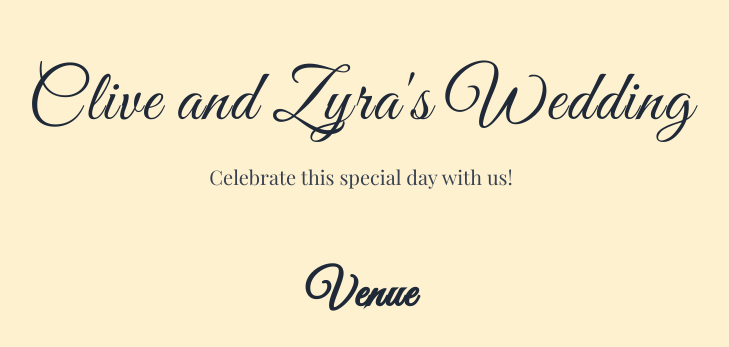
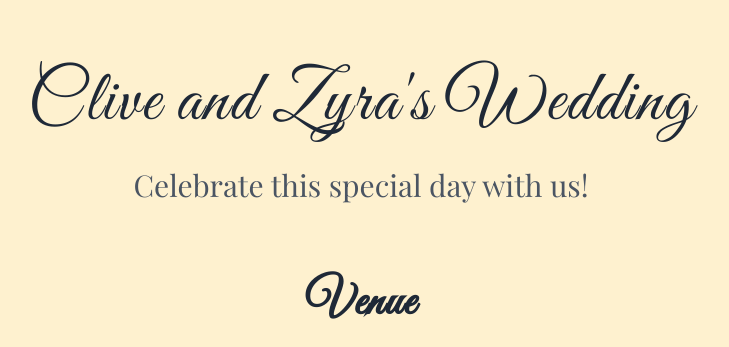
Before and after one commit to kulaizki/imclizyforyou, a Next.js app: page / in a window 1280 px wide. Shown: the part 813-1160 px from the top of the page, without its empty margins (279-1008 px from the left). Built offline with nearby package versions, Linux system fonts and the light colour scheme.

Commit message:
style: increase text gap

```diff
--- a/src/app/page.tsx
+++ b/src/app/page.tsx
@@ -14,11 +14,11 @@ export default function Home() {
         Your browser does not support the video tag.
       </video>
 
-      <div className="flex flex-col z-10 text-center px-4 gap-6">
+      <div className="flex flex-col z-10 text-center px-4 gap-8">
         <h1 className="text-7xl font-wedding text-gray-800 tracking-wide">
           Clive and Zyra&apos;s Wedding
         </h1>
-        <p className="text-xl font-body text-gray-700 leading-7">
+        <p className="text-3xl font-body text-gray-600 leading-7">
           Celebrate this special day with us!
         </p>
       </div>
```
